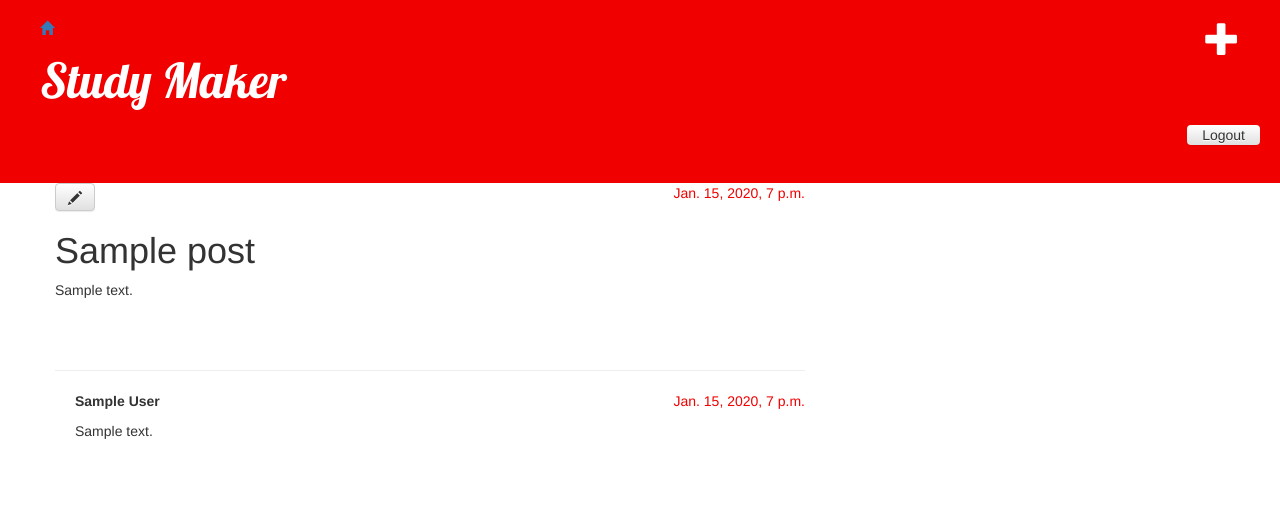
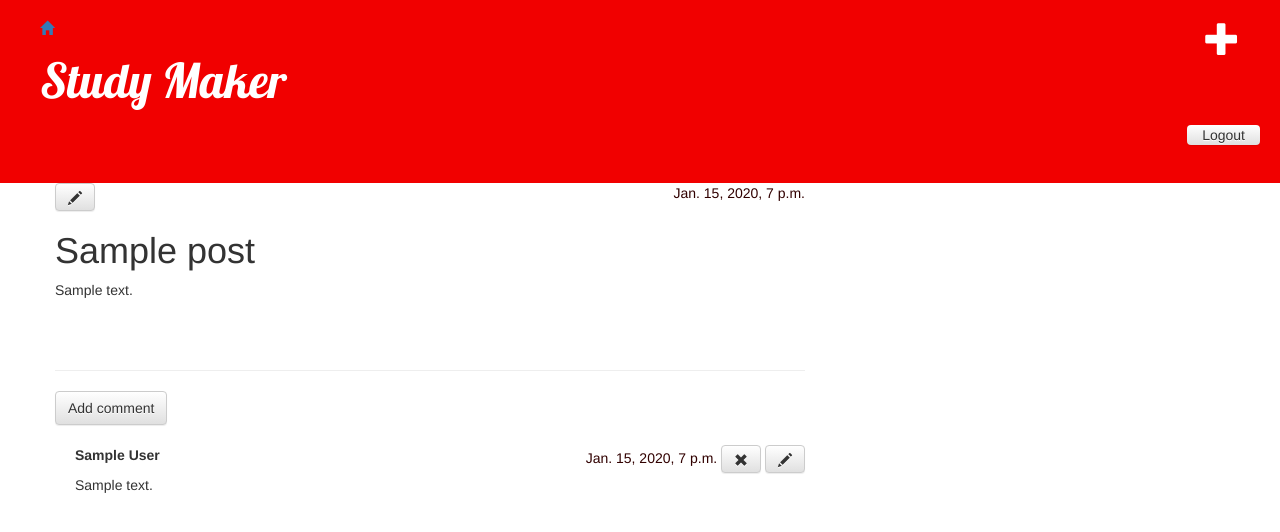
Before and after one commit to krista2811/my-first-blog, a Django app: page /post/1/ in a window 1280 px wide. Shown: the top 532 px of the page. Run offline with Django 3.2, Linux system fonts and the light colour scheme; a user stored in the database is signed in; tables that the repository leaves empty hold one stand-in row (values such as "Sample post"); parts of the project's set-up code (start-up, migrations or seed data) failed here and were passed over; some libraries are stand-ins or nearby versions.

Commit message:
error error

```diff
--- a/blog/models.py
+++ b/blog/models.py
@@ -22,10 +22,10 @@ class Comment(models.Model):
     author = models.CharField(max_length = 200)
     text = models.TextField()
     created_date = models.DateTimeField(default = timezone.now)
-    approved_comment = models.BooleanField(default = False)
+    #approved_comment = models.BooleanField(default = False)
 
-    def approve(self):
+    '''def approve(self):
         self.approved_comment = True
-        self.save()
+        self.save()'''
     def __str__(self):
         return self.text
--- a/blog/static/css/blog.css
+++ b/blog/static/css/blog.css
@@ -24,7 +24,7 @@ h1, h2, h3, h4{
 }
 .date {
 	float: right;
-	color: #F10100;
+	color: #310100;
 }
 .save{
 	float: right;
--- a/blog/templates/blog/post_detail.html
+++ b/blog/templates/blog/post_detail.html
@@ -12,13 +12,20 @@
 		<p>{{ post.text|linebreaksbr }}</p>
 	</div>
 	<hr>
+<a class="btn btn-default" href="{% url 'add_comment_to_post' pk=post.pk %}">Add comment</a>
 {% for comment in post.comments.all %}
+{% if user.is_authenticated %}
     <div class="comment">
-        <div class="date">{{ comment.created_date }}</div>
+        <div class="date">
+	{{ comment.created_date }}
+	<a class="btn btn-default" href="{%url 'comment_remove' pk=comment.pk %}"><span class="glyphicon glyphicon-remove"></span></a>
+	<a class="btn btn-default" href="{% url 'comment_edit' pk=comment.pk %}"><span class="glyphicon glyphicon-pencil"></span></a>
+	</div>
         <strong>{{ comment.author }}</strong>
         <p>{{ comment.text|linebreaks }}</p>
     </div>
+{% endif %}
 {% empty %}
-    <p>No comments here yet :(</p>
+    <p>ㅠㅠㅠㅠ아무도없어 ㅠㅠㅠㅠㅠ</p>
 {% endfor %}
 {% endblock %}
--- a/blog/urls.py
+++ b/blog/urls.py
@@ -9,4 +9,6 @@ urlpatterns = [
 		url(r'^logout/$', views.user_logout, name='logout'),
 		url(r'^post/(?P<pk>[0-9]+)/edit/$', views.post_edit, name='post_edit'),
         url(r'^post/(?P<pk>[0-9]+)/comment/$', views.add_comment_to_post, name= 'add_comment_to_post'),
+        url(r'^post/(?P<pk>[0-9]+)/comment/(?P<fuck>[0-9]+)/edit/$', views.comment_edit, name='comment_edit'),
+        url(r'^post/(?P<pk>[0-9]+)/comment/(?P<fuck>[0-9]+)/remove/$', views.comment_remove, name='comment_remove'),
 ]
--- a/blog/views.py
+++ b/blog/views.py
@@ -1,12 +1,12 @@
 from django.shortcuts import render
 from django.utils import timezone
-from .models import Post
+from .models import Post, Comment
 from django.shortcuts import render, get_object_or_404
 from .forms import PostForm, CommentForm
 from django.shortcuts import redirect
 from django.http import *
 from django.shortcuts import render_to_response
-from django.template import RequecstContext
+from django.template import RequestContext
 #from birthdayreminder.models import *
 from django.contrib.auth.decorators import login_required
 from django.contrib.auth import authenticate, login, logout
@@ -56,14 +56,64 @@ def user_logout(request):
 		logout(request)
 	return redirect('/')
 
-def add_comment_to_post(request, pk):
+def add_comment_to_post(request, pk, fuck):
     post = get_object_or_404(Post, pk=pk)
     if request.method == "POST":
-        comment = form.save(commit = False)
-        comment.post = post
-        comment.save()
-        return redirect('blog.views.post_detail', pk=post.pk)
+        form = CommentForm(request.POST)
+        if form.is_valid():
+            comment = form.save(commit = False)
+            comment.post = post
+            comment.save()
+            return redirect('blog.views.post_detail', pk=post.pk)
     else:
         form = CommentForm()
     return render(request, 'blog/add_comment_to_post.html', {'form': form})
+
+@login_required
+def post_approve(request, pk):
+    post = get_object_or_404(Post, pk=pk)
+    post.approve()
+    return redirect('/', pk=post.pk)
+
+@login_required
+def post_remove(request, pk):
+    post = get_object_or_404(Post, pk=pk)
+    post.delete()
+    return redirect('/', pk=post.pk)
+
+@login_required
+def comment_edit(request, pk):
+    comment = get_object_or_404(Comment, fuck=fuck)
+    if request.method == "POST":
+        form = CommentForm(request.POST, instance = comment)
+        if form.is_valid():
+            comment = form.save(commit = False)
+            comment.author = request.user
+            comment.post = get_object_or_404(Post, pk=fuck)
+            comment.save()
+            return redirect('blog.views.post_detail', pk=post.pk)
+    else:
+        form = CommentForm()
+    return render(request, 'blog/add_comment_to_post.html', {'form': form})
+
+def post_edit(request, pk):
+    post = get_object_or_404(Post, pk=pk)
+    if request.method == "POST":
+        form= PostForm(request.POST, instance = post)
+        if form.is_valid():
+            post = form.save(commit = False)
+            post.author = request.user
+            post.published_date = timezone.now()
+            post.save()
+            return redirect('post_detail', pk=post.pk)
+    else:
+        form = PostForm(instance=post)
+    return render(request, 'blog/post_edit.html', {'form': form})
+
+@login_required
+def comment_remove(request, pk):
+    comment = get_object_or_404(Comment, pk=pk)
+    post_pk = comment.post.pk
+    comment.delete()
+    return redirect('blog.views.post_detail', pk=post_pk)
 # Create your views here.
```
